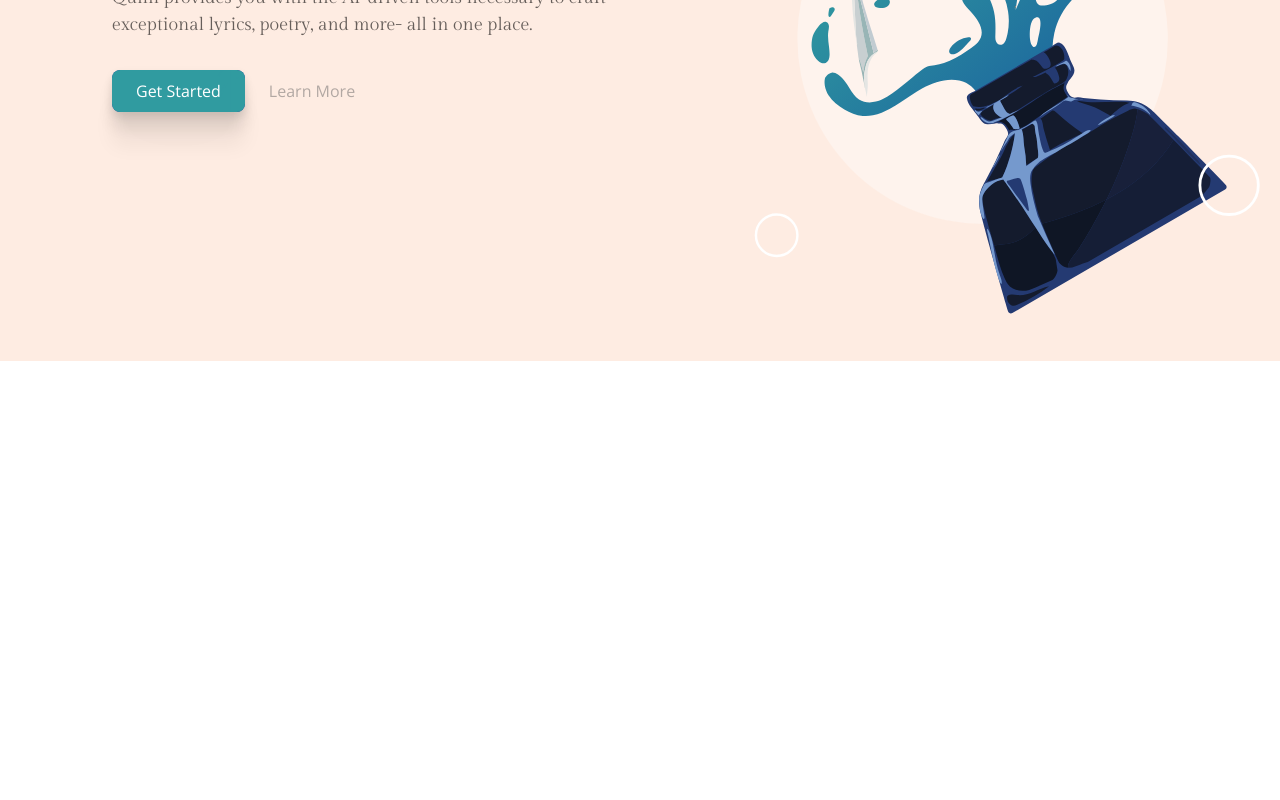
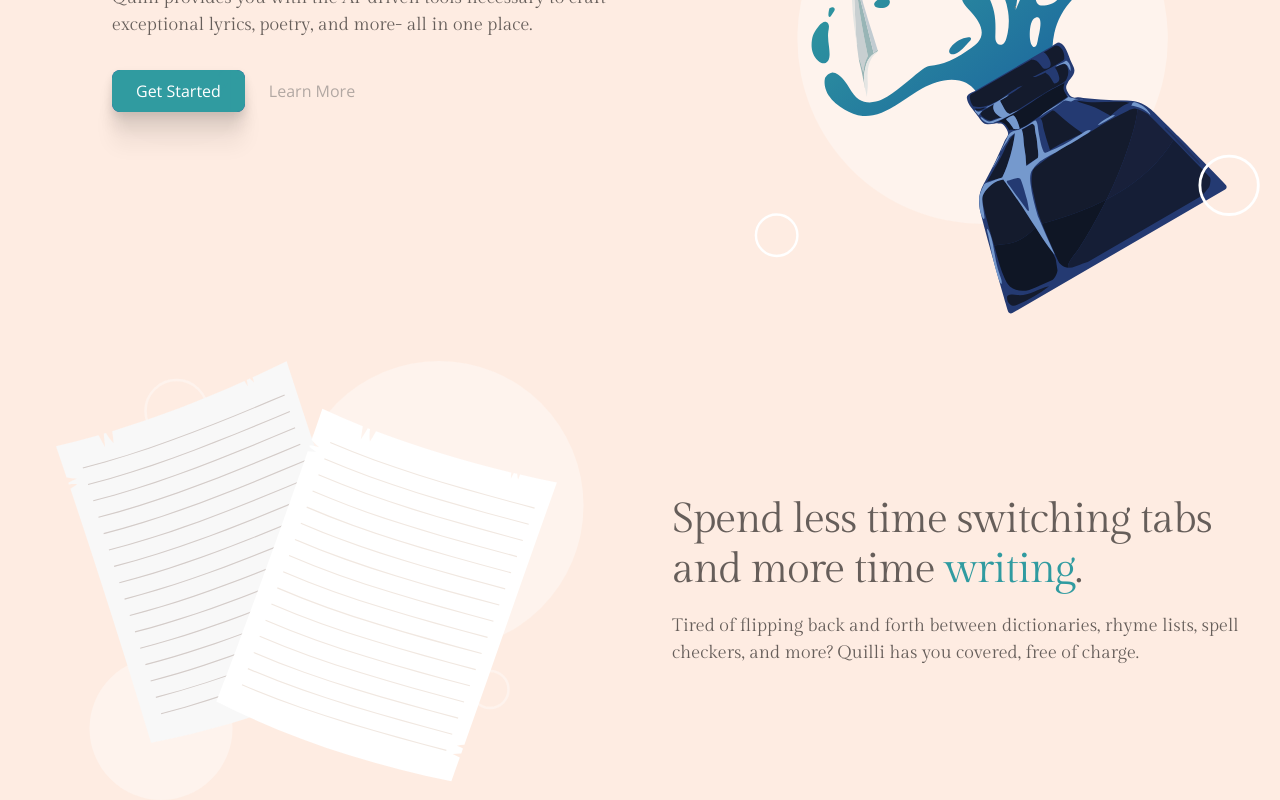
Before and after one commit to MMMJB/Quilli-react, a React (Vite) app: page / in a window 1280 px wide. Shown: the part 477-1277 px from the top of the page. Before the commit the page ends 838 px from the top, so only its background shows below. Built offline with nearby package versions, Linux system fonts and the light colour scheme.

Commit message:
finished about section

```diff
--- /dev/null
+++ b/src/Pages/Home/Components/About.jsx
@@ -0,0 +1,16 @@
+import React from "react";
+
+import H3 from "./H3";
+
+export default function About() {
+    return (<>
+        <section className="grid grid-cols-2 justify-items-center w-full max-w-[1350px]">
+            <img src="images/paper_illustration.svg" alt="Illustration"></img>
+            <div className="flex flex-col justify-center font-display text-home">
+                <h2 className="text-[42px]/[50.4px] tracking-tight">Spend less time switching tabs</h2>
+                <h2 className="text-[42px]/[50.4px] tracking-tight">and more time <span className="text-brand">writing</span>.</h2>
+                <H3 className="mt-4 max-w-xl" text="Tired of flipping back and forth between dictionaries, rhyme lists, spell checkers, and more? Quilli has you covered, free of charge." />
+            </div>
+        </section>
+    </>)
+}
--- a/src/Pages/Home/Components/H3.jsx
+++ b/src/Pages/Home/Components/H3.jsx
@@ -1,7 +1,5 @@
 import React from "react";
 
 export default function H3({text, className}) {
-    return (
-        <h3 className={`text-lg/[27px] text-home font-display ${className}`}>{text}</h3>
-    )
+    return <h3 className={`text-lg/[27px] font-display ${className}`}>{text}</h3>
 }
--- a/src/Pages/Home/Components/Navbar.jsx
+++ b/src/Pages/Home/Components/Navbar.jsx
@@ -3,7 +3,7 @@
 export default function Navbar() {
     return (<>
         <nav className="w-full p-3">
-            <svg className="ml-3 h-6 inline-block relative top-3" viewBox="0 0 80 24" fill="none" xmlns="http://www.w3.org/2000/svg">
+            <svg className="ml-3 h-6 inline-block relative top-3 cursor-pointer" viewBox="0 0 80 24" fill="none" xmlns="http://www.w3.org/2000/svg">
                 <path d="M25.7191 2.75851V11.8809C25.7191 13.3651 26.0578 14.5265 26.7353 15.3654C27.429 16.2042 28.3888 16.6236 29.6148 16.6236C30.8892 16.6236 31.8733 16.2284 32.5669 15.438C33.2767 14.6475 33.6397 13.5506 33.6558 12.1471V2.75851H35.2529V12.0019C35.2529 13.728 34.7205 15.0911 33.6558 16.0913C32.6073 17.0915 31.1151 17.5915 29.1793 17.5915C26.8402 17.5915 25.098 17.0995 23.9526 16.1155C22.8073 15.1153 22.2346 13.7522 22.2346 12.0261V2.75851H25.7191ZM22.283 2.75851V4.01678H22.2346C22.2185 3.71028 22.1056 3.46024 21.8959 3.26666C21.6861 3.07308 21.428 2.97629 21.1215 2.97629C21.1215 2.97629 21.0651 2.97629 20.9522 2.97629C20.8392 2.97629 20.7828 2.97629 20.7828 2.97629V2.75851H22.283ZM27.1467 2.75851V2.97629C27.1467 2.97629 27.0902 2.97629 26.9773 2.97629C26.8644 2.97629 26.8079 2.97629 26.8079 2.97629C26.5014 2.97629 26.2433 3.07308 26.0336 3.26666C25.8239 3.46024 25.7191 3.71028 25.7191 4.01678H25.6707V2.75851H27.1467ZM33.7042 2.75851V4.01678H33.6558C33.6397 3.71028 33.5268 3.46024 33.3171 3.26666C33.1073 3.07308 32.8573 2.97629 32.5669 2.97629C32.5669 2.97629 32.5105 2.97629 32.3976 2.97629C32.2846 2.97629 32.2282 2.97629 32.2282 2.97629V2.75851H33.7042ZM36.6805 2.75851V2.97629C36.6805 2.97629 36.624 2.97629 36.5111 2.97629C36.4143 2.97629 36.3659 2.97629 36.3659 2.97629C36.0594 2.97629 35.7933 3.07308 35.5674 3.26666C35.3577 3.46024 35.2529 3.71028 35.2529 4.01678H35.2045V2.75851H36.6805Z" fill="#665E5A"/>
                 <path d="M43.1915 2.75851V17.277H39.7071V2.75851H43.1915ZM39.7797 15.7525V17.277H38.0133V17.035C38.0133 17.035 38.0616 17.035 38.1584 17.035C38.2552 17.035 38.3117 17.035 38.3278 17.035C38.6989 17.035 39.0215 16.914 39.2957 16.672C39.57 16.4139 39.7071 16.1074 39.7071 15.7525H39.7797ZM43.1431 15.7525H43.1915C43.2076 16.1074 43.3448 16.4139 43.6029 16.672C43.8771 16.914 44.2078 17.035 44.595 17.035C44.595 17.035 44.6353 17.035 44.7159 17.035C44.8127 17.035 44.8692 17.035 44.8853 17.035V17.277H43.1431V15.7525ZM43.1431 4.28295V2.75851H44.8853L44.8611 3.00048C44.8611 3.00048 44.8208 3.00048 44.7401 3.00048C44.6595 3.00048 44.6111 3.00048 44.595 3.00048C44.2078 3.00048 43.8771 3.12147 43.6029 3.36345C43.3448 3.60542 43.2076 3.91192 43.1915 4.28295H43.1431ZM39.7797 4.28295H39.7071C39.7071 3.91192 39.57 3.60542 39.2957 3.36345C39.0215 3.12147 38.6908 3.00048 38.3036 3.00048C38.3036 3.00048 38.2552 3.00048 38.1584 3.00048C38.0616 3.00048 38.0133 3.00048 38.0133 3.00048V2.75851H39.7797V4.28295Z" fill="#665E5A"/>
                 <path d="M51.4841 2.75851V17.277H47.9996V2.75851H51.4841ZM57.1221 16.3091L57.7028 17.277H51.4357V16.3091H57.1221ZM58.7191 12.8246L57.7754 17.277H53.5892L54.3394 16.3091C55.033 16.3091 55.646 16.172 56.1784 15.8977C56.7268 15.6074 57.1946 15.2041 57.5818 14.6879C57.969 14.1555 58.2674 13.5344 58.4771 12.8246H58.7191ZM48.048 15.7525L48.169 17.277H46.3784V17.035C46.3784 17.035 46.4268 17.035 46.5236 17.035C46.6204 17.035 46.6768 17.035 46.693 17.035C47.0479 17.035 47.3463 16.914 47.5883 16.672C47.8464 16.4139 47.9835 16.1074 47.9996 15.7525H48.048ZM51.4357 4.28295V2.75851H53.1053V3.00048C53.0891 3.00048 53.0327 3.00048 52.9359 3.00048C52.8552 3.00048 52.8149 3.00048 52.8149 3.00048C52.46 3.00048 52.1535 3.12147 51.8954 3.36345C51.6373 3.60542 51.5002 3.91192 51.4841 4.28295H51.4357ZM48.048 4.28295H47.9996C47.9835 3.91192 47.8464 3.60542 47.5883 3.36345C47.3302 3.12147 47.0237 3.00048 46.6688 3.00048C46.6526 3.00048 46.5962 3.00048 46.4994 3.00048C46.4187 3.00048 46.3784 3.00048 46.3784 3.00048V2.75851H48.048V4.28295Z" fill="#665E5A"/>
--- a/src/Pages/Home/Home.jsx
+++ b/src/Pages/Home/Home.jsx
@@ -2,12 +2,14 @@
 
 import Navbar from "./Components/Navbar";
 import Hero from "./Components/Hero";
+import About from "./Components/About";
 
 export default function Home() {
     return (
         <div className="bg-salmon w-full min-h-screen flex flex-col items-center">
             <Navbar />
             <Hero />
+            <About />
         </div>
     )
 }
--- a/src/index.css
+++ b/src/index.css
@@ -599,6 +599,14 @@
   max-width: 1350px;
 }
 
+.max-w-lg{
+  max-width: 32rem;
+}
+
+.max-w-xl{
+  max-width: 36rem;
+}
+
 @keyframes cta-rev{
   from{
     -webkit-mask-position: 100% 0;
@@ -615,6 +623,10 @@
   animation: cta-rev 700ms steps(29) forwards;
 }
 
+.cursor-pointer{
+  cursor: pointer;
+}
+
 .grid-cols-2{
   grid-template-columns: repeat(2, minmax(0, 1fr));
 }
@@ -629,6 +641,10 @@
 
 .justify-center{
   justify-content: center;
+}
+
+.justify-items-center{
+  justify-items: center;
 }
 
 .gap-3{
@@ -666,33 +682,14 @@
   background-color: rgb(48 155 160 / var(--tw-bg-opacity));
 }
 
-.bg-salmon{
-  --tw-bg-opacity: 1;
-  background-color: rgb(254 236 226 / var(--tw-bg-opacity));
-}
-
-.bg-red-500{
-  --tw-bg-opacity: 1;
-  background-color: rgb(239 68 68 / var(--tw-bg-opacity));
-}
-
 .bg-brand-dark{
   --tw-bg-opacity: 1;
   background-color: rgb(24 90 157 / var(--tw-bg-opacity));
 }
 
-.bg-gradient-to-tr{
-  background-image: linear-gradient(to top right, var(--tw-gradient-stops));
-}
-
-.from-brand-dark{
-  --tw-gradient-from: #185A9D var(--tw-gradient-from-position);
-  --tw-gradient-to: rgb(24 90 157 / 0) var(--tw-gradient-to-position);
-  --tw-gradient-stops: var(--tw-gradient-from), var(--tw-gradient-to);
-}
-
-.to-brand-lgt{
-  --tw-gradient-to: #43CEA2 var(--tw-gradient-to-position);
+.bg-salmon{
+  --tw-bg-opacity: 1;
+  background-color: rgb(254 236 226 / var(--tw-bg-opacity));
 }
 
 .p-3{
@@ -730,9 +727,14 @@
   line-height: 64.8px;
 }
 
-.text-base{
+.text-base\/\[26px\]{
   font-size: 1rem;
-  line-height: 1.5rem;
+  line-height: 26px;
+}
+
+.text-lg\/\[27px\]{
+  font-size: 1.125rem;
+  line-height: 27px;
 }
 
 .text-sm{
@@ -740,19 +742,9 @@
   line-height: 1.25rem;
 }
 
-.text-lg{
-  font-size: 1.125rem;
-  line-height: 1.75rem;
-}
-
-.text-lg\/\[27px\]{
-  font-size: 1.125rem;
-  line-height: 27px;
-}
-
-.text-base\/\[26px\]{
-  font-size: 1rem;
-  line-height: 26px;
+.text-\[42px\]\/\[50\.4px\]{
+  font-size: 42px;
+  line-height: 50.4px;
 }
 
 .tracking-tight{
@@ -791,18 +783,6 @@
           backdrop-filter: var(--tw-backdrop-blur) var(--tw-backdrop-brightness) var(--tw-backdrop-contrast) var(--tw-backdrop-grayscale) var(--tw-backdrop-hue-rotate) var(--tw-backdrop-invert) var(--tw-backdrop-opacity) var(--tw-backdrop-saturate) var(--tw-backdrop-sepia);
 }
 
-.transition-all{
-  transition-property: all;
-  transition-timing-function: cubic-bezier(0.4, 0, 0.2, 1);
-  transition-duration: 150ms;
-}
-
-.transition-shadow{
-  transition-property: box-shadow;
-  transition-timing-function: cubic-bezier(0.4, 0, 0.2, 1);
-  transition-duration: 150ms;
-}
-
 li {
   list-style: none;
 }
@@ -823,29 +803,7 @@
   animation: cta 700ms steps(29) forwards;
 }
 
-.hover\:border-white:hover{
-  --tw-border-opacity: 1;
-  border-color: rgb(255 255 255 / var(--tw-border-opacity));
-}
-
-.hover\:bg-brand-dark:hover{
-  --tw-bg-opacity: 1;
-  background-color: rgb(24 90 157 / var(--tw-bg-opacity));
-}
-
 .hover\:text-home:hover{
   --tw-text-opacity: 1;
   color: rgb(102 94 90 / var(--tw-text-opacity));
 }
-
-.hover\:shadow-none:hover{
-  --tw-shadow: 0 0 #0000;
-  --tw-shadow-colored: 0 0 #0000;
-  box-shadow: var(--tw-ring-offset-shadow, 0 0 #0000), var(--tw-ring-shadow, 0 0 #0000), var(--tw-shadow);
-}
-
-.hover\:shadow-\[0px_4px_8px_rgba\(0\2c 0\2c 0\2c \.1\)\]:hover{
-  --tw-shadow: 0px 4px 8px rgba(0,0,0,.1);
-  --tw-shadow-colored: 0px 4px 8px var(--tw-shadow-color);
-  box-shadow: var(--tw-ring-offset-shadow, 0 0 #0000), var(--tw-ring-shadow, 0 0 #0000), var(--tw-shadow);
-}
```
